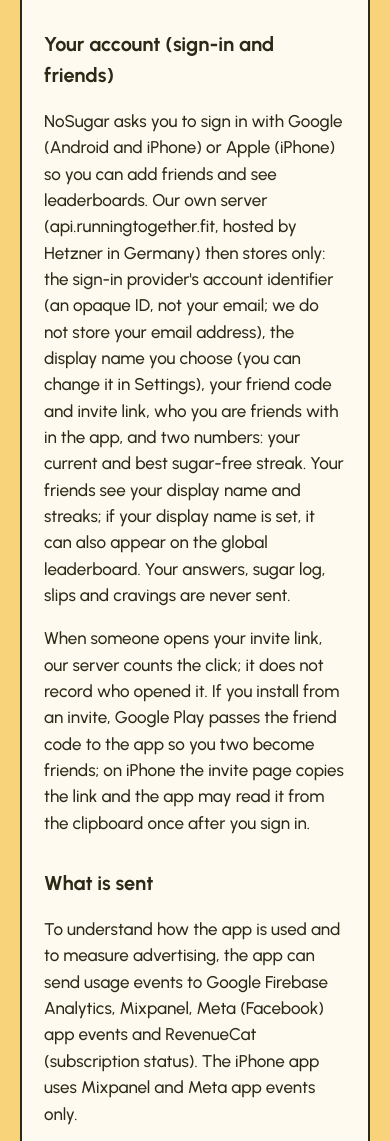
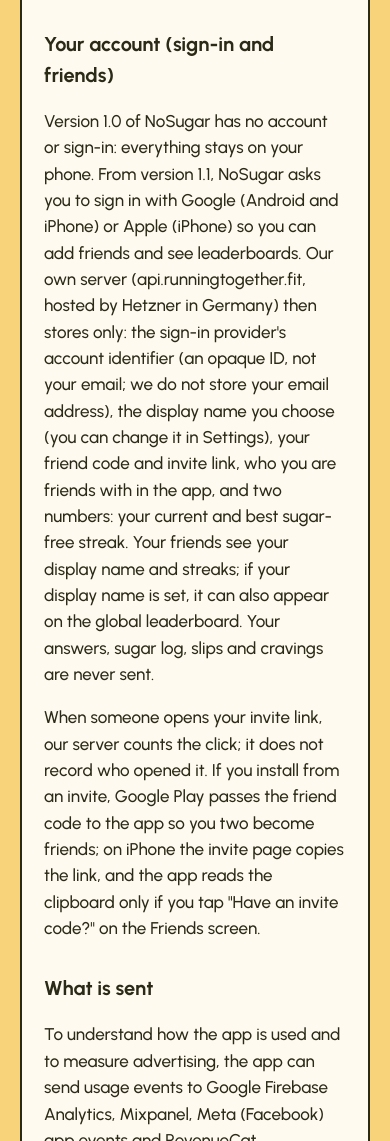
Before and after one commit to rajeshthiagu99/nosugar-site, a plain HTML site: page privacy.html in a window 390 px wide. Shown: the part 584-1725 px from the top of the page. Drawn offline with Linux system fonts and the light colour scheme.

Commit message:
Privacy: v1.0 has no account; iPhone clipboard read only on tap

```diff
--- a/privacy.html
+++ b/privacy.html
@@ -14,8 +14,8 @@
 <h2>What stays on your phone</h2>
 <p>Your answers stay on your phone: your reasons for quitting sugar, where your sugar comes from and how much, when cravings hit, your daily check-ins, slips and streak. They are not sent to us or to anyone else. If Android backup is on, Google may back up the app's data to your own Google account. On iPhone, if iCloud Backup is on, Apple may include the app's data in your own iCloud backup.</p>
 <h2>Your account (sign-in and friends)</h2>
-<p>NoSugar asks you to sign in with Google (Android and iPhone) or Apple (iPhone) so you can add friends and see leaderboards. Our own server (api.runningtogether.fit, hosted by Hetzner in Germany) then stores only: the sign-in provider's account identifier (an opaque ID, not your email; we do not store your email address), the display name you choose (you can change it in Settings), your friend code and invite link, who you are friends with in the app, and two numbers: your current and best sugar-free streak. Your friends see your display name and streaks; if your display name is set, it can also appear on the global leaderboard. Your answers, sugar log, slips and cravings are never sent.</p>
-<p>When someone opens your invite link, our server counts the click; it does not record who opened it. If you install from an invite, Google Play passes the friend code to the app so you two become friends; on iPhone the invite page copies the link and the app may read it from the clipboard once after you sign in.</p>
+<p>Version 1.0 of NoSugar has no account or sign-in: everything stays on your phone. From version 1.1, NoSugar asks you to sign in with Google (Android and iPhone) or Apple (iPhone) so you can add friends and see leaderboards. Our own server (api.runningtogether.fit, hosted by Hetzner in Germany) then stores only: the sign-in provider's account identifier (an opaque ID, not your email; we do not store your email address), the display name you choose (you can change it in Settings), your friend code and invite link, who you are friends with in the app, and two numbers: your current and best sugar-free streak. Your friends see your display name and streaks; if your display name is set, it can also appear on the global leaderboard. Your answers, sugar log, slips and cravings are never sent.</p>
+<p>When someone opens your invite link, our server counts the click; it does not record who opened it. If you install from an invite, Google Play passes the friend code to the app so you two become friends; on iPhone the invite page copies the link, and the app reads the clipboard only if you tap "Have an invite code?" on the Friends screen.</p>
 <h2>What is sent</h2>
 <p>To understand how the app is used and to measure advertising, the app can send usage events to Google Firebase Analytics, Mixpanel, Meta (Facebook) app events and RevenueCat (subscription status). The iPhone app uses Mixpanel and Meta app events only.</p>
 <p><b>On iPhone</b>, the app first shows a short screen explaining this, and nothing is sent before you continue. Apple then asks whether NoSugar may track you. If you allow it, Meta also receives your device's advertising identifier (IDFA) so it can tell which ad brought you to the app. If you ask the app not to track, the IDFA is not shared and the app works the same; Meta and Mixpanel still receive the usage events below, without it. You can change this at any time in iPhone Settings › Privacy &amp; Security › Tracking.</p>
```
